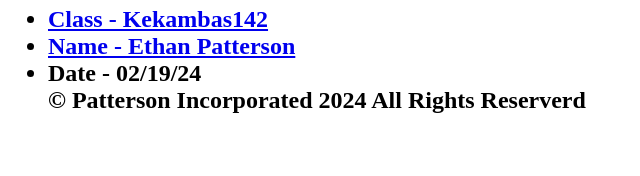
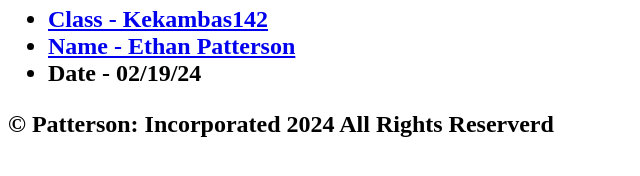
Before and after one commit to EthanMPatterson/GitCommandsAssignment, a plain HTML site: page index.html in a window 1280 px wide. Shown: the part 302-478 px from the top of the page, without its empty margins (0-640 px from the left). Drawn offline with Linux system fonts and the light colour scheme.

Commit message:
Third Hotfix

```diff
--- a/index.html
+++ b/index.html
@@ -14,9 +14,9 @@
                 <li><a href="https://classroom.google.com/c/NjQ1MDc5MDA0MzQy">Class - Kekambas142</a></li>
                 <li><a href="https://github.com/EthanMPatterson">Name  - Ethan Patterson</a> </li>
                 <li>Date  - 02/19/24</li>
+        </div>
 
-
-    <footer>&copy Patterson Incorporated 2024 All Rights Reserverd</footer>
+    <footer>&copy Patterson: Incorporated 2024 All Rights Reserverd</footer>
 
 </body>
 </html>
```
